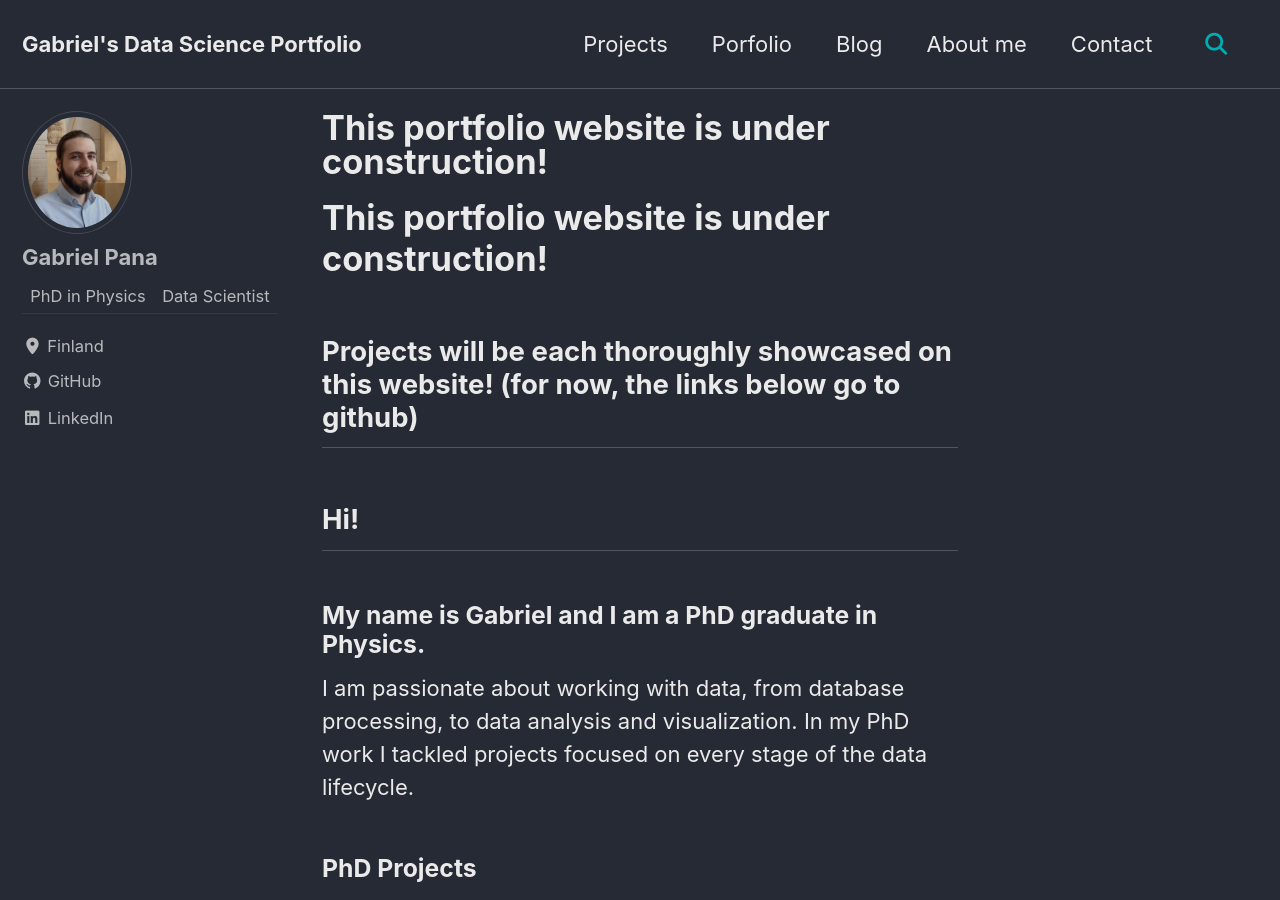
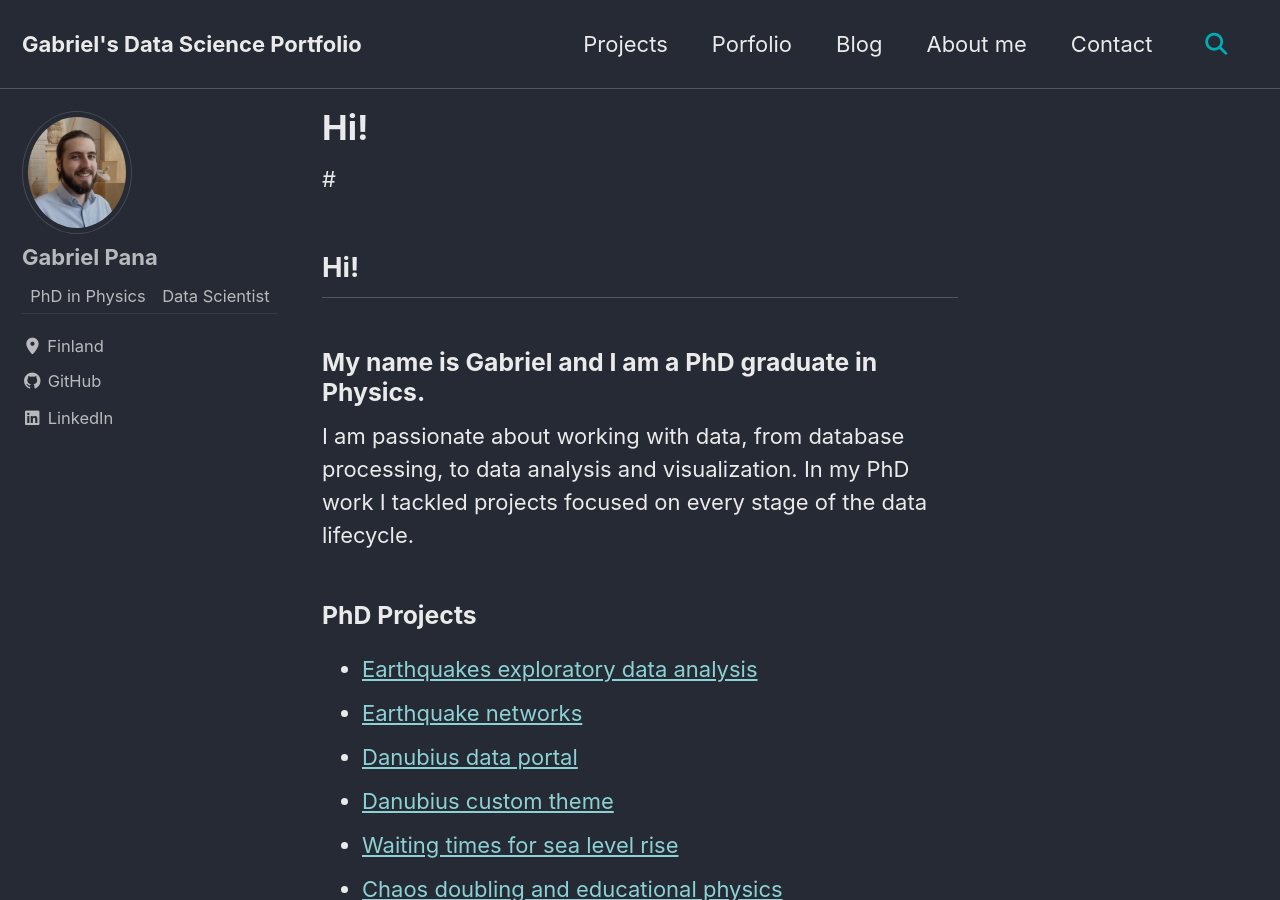
Before and after one commit to gabipana7/gabipana7.github.io, a Jekyll site: the page built from index.md, in a window 1280 px wide and 900 px high. Built offline with Jekyll 4.4.1, drawn with Linux system fonts in a browser that asks for light colours; cached includes are drawn as plain includes; our own code applies the rules of GitHub Pages for plain Markdown files.

Commit message:
under_constr

```diff
--- a/index.md
+++ b/index.md
@@ -2,9 +2,7 @@
 layout: single
 author_profile: true
 ---
-
-# This portfolio website is under construction!
-## Projects will be each thoroughly showcased on this website! (for now, the links below go to github)
+#
 
 ## Hi!
 
```
Also changed, not shown: _pages/portfolio.md (+2 -0 lines).
